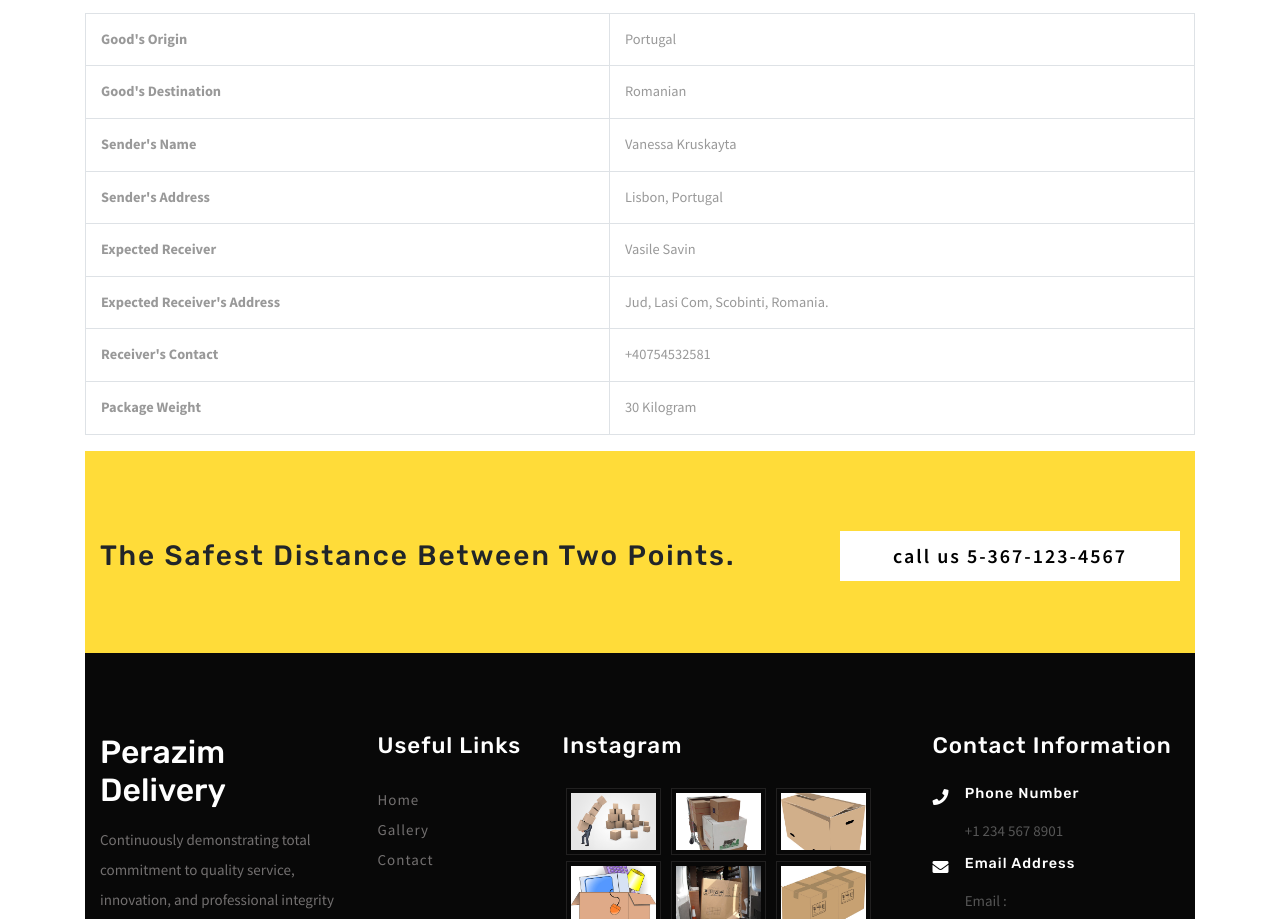
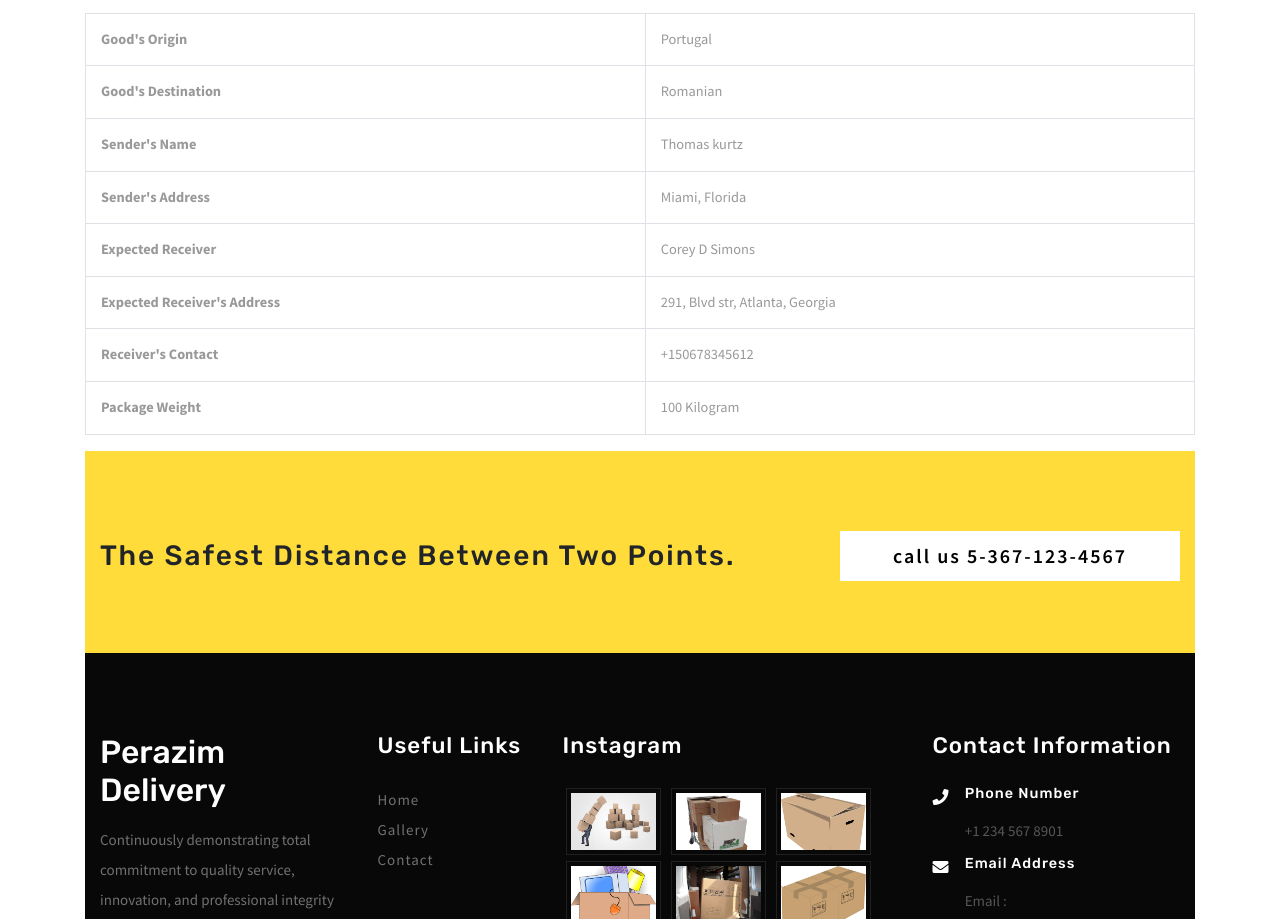
Before and after one commit to Perazimdelivery/Perazimdelivery.github.io, a plain HTML site: page typo.html in a window 1280 px wide. Shown: the part 926-1845 px from the top of the page. Drawn offline with Linux system fonts and the light colour scheme.

Commit message:
Update typo.html
simons

```diff
--- a/typo.html
+++ b/typo.html
@@ -133,27 +133,27 @@ Smartphone Compatible web template, free webdesigns for Nokia, Samsung, LG, Sony
 						</tr>
 						<tr>
 							<td colspan="3"><strong>Sender's Name</strong></td>
-							<td colspan="8">Vanessa Kruskayta</td>
+							<td colspan="8">Thomas kurtz</td>
 						</tr>
 						<tr>
 							<td colspan="3"><strong>Sender's Address</strong></td>
-							<td colspan="8">Lisbon, Portugal</td>
+							<td colspan="8">Miami, Florida</td>
 						</tr>
 						<tr>
 							<td colspan="3"><strong>Expected Receiver</strong></td>
-							<td Colspan="8">Vasile Savin</td>
+							<td Colspan="8">Corey D Simons</td>
 						</tr>
 						<tr>
 							<td colspan="3"><strong>Expected Receiver's Address</strong></td>
-							<td Colspan="8">Jud, Lasi Com, Scobinti, Romania.</td>
+							<td Colspan="8">291, Blvd str, Atlanta, Georgia </td>
 						</tr>
 						<tr>
 							<td colspan="3"><strong>Receiver's Contact</strong></td>
-							<td Colspan="8">+40754532581</td>
+							<td Colspan="8">+150678345612</td>
 						</tr>
 						<tr>
 							<td colspan="3"><strong>Package Weight</strong></td>
-							<td Colspan="8">30 Kilogram</td>
+							<td Colspan="8">100 Kilogram</td>
 						</tr>
 
 					</tbody>
```
